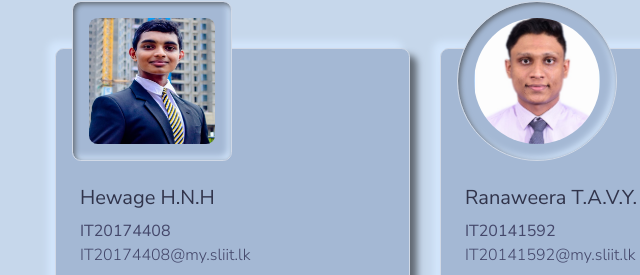
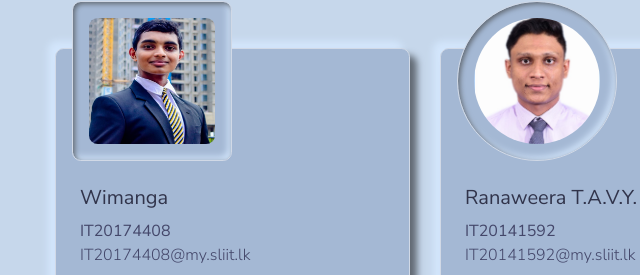
Before and after one commit to wimz99/Secure-Automation-for-the-departure-process-of-the-Airport-Aviation-services-in-Sri-Lanka-public, a website: page index.html in a window 1280 px wide. Shown: the part 5010-5285 px from the top of the page, 30-670 px from the left. Drawn offline with Linux system fonts and the light colour scheme; files whose address does not match are found by name.

Commit message:
wimanga added

```diff
--- a/index.html
+++ b/index.html
@@ -612,7 +612,7 @@
                                         alt="Bonnie Avatar">
                                 </div>
                                 <div class="card-body">
-                                    <h3 class="h5 mb-2">Hewage H.N.H</h3>
+                                    <h3 class="h5 mb-2">Wimanga</h3>
                                     <span class="h6 font-weight-normal text-gray mb-3">IT20174408</span>
                                     <p class="card-text">IT20174408@my.sliit.lk</p>
 
```
